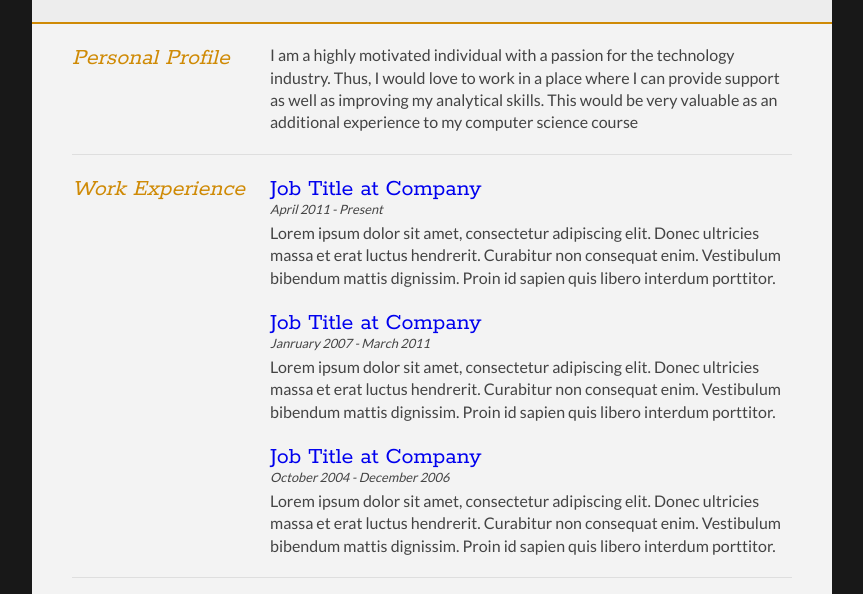
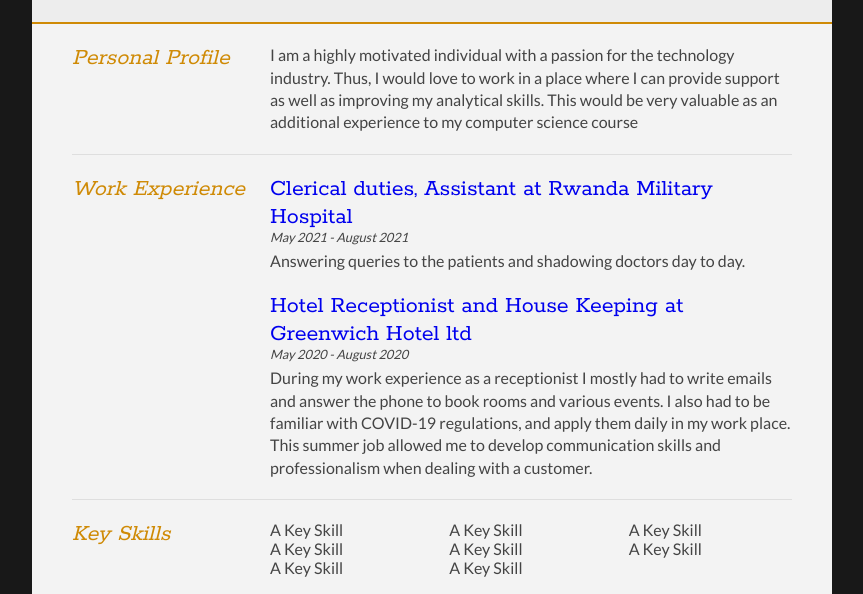
Before and after one commit to Tmp3st/Tmp3st.github.io, a plain HTML site: page index.html in a window 1280 px wide. Shown: the part 152-746 px from the top of the page, without its empty margins (208-1071 px from the left). Drawn offline with Linux system fonts and the light colour scheme.

Commit message:
Update index.html

```diff
--- a/index.html
+++ b/index.html
@@ -26,8 +26,8 @@
 		<div id="contactDetails" class="quickFade delayFour">
 			<ul>
 				<li>Email: <a href="mailto:mudesandro@gmail.com" target="_blank">mudesandro@gmail.com</a></li>
-				<li>w: <a href= </a></li>
-				<li>Mobile: 07597298800 </li>
+				<li>w: <a href= </a> </li>
+				<li>Mobile: 07597298800</li>
 			</ul>
 		</div>
 		<div class="clear"></div>
@@ -55,22 +55,17 @@
 
 			<div class="sectionContent">
 				<article>
-					<h2>Job Title at Company</h2>
-					<p class="subDetails">April 2011 - Present</p>
-					<p>Lorem ipsum dolor sit amet, consectetur adipiscing elit. Donec ultricies massa et erat luctus hendrerit. Curabitur non consequat enim. Vestibulum bibendum mattis dignissim. Proin id sapien quis libero interdum porttitor.</p>
+					<h2>Clerical duties, Assistant at Rwanda Military Hospital</h2>
+					<p class="subDetails">May 2021 - August 2021 </p>
+					<p>Answering queries to the patients and shadowing doctors day to day.</p>
 				</article>
 
 				<article>
-					<h2>Job Title at Company</h2>
-					<p class="subDetails">Janruary 2007 - March 2011</p>
-					<p>Lorem ipsum dolor sit amet, consectetur adipiscing elit. Donec ultricies massa et erat luctus hendrerit. Curabitur non consequat enim. Vestibulum bibendum mattis dignissim. Proin id sapien quis libero interdum porttitor.</p>
+					<h2>Hotel Receptionist and House Keeping at Greenwich Hotel ltd</h2>
+					<p class="subDetails">May 2020 - August 2020</p>
+					<p>During my work experience as a receptionist I mostly had to write emails and answer the phone to book rooms and various events. I also had to be familiar with COVID-19 regulations, and apply them daily in my work place. This summer job allowed me to develop communication skills and professionalism when dealing with a customer.</p>
 				</article>
 
-				<article>
-					<h2>Job Title at Company</h2>
-					<p class="subDetails">October 2004 - December 2006</p>
-					<p>Lorem ipsum dolor sit amet, consectetur adipiscing elit. Donec ultricies massa et erat luctus hendrerit. Curabitur non consequat enim. Vestibulum bibendum mattis dignissim. Proin id sapien quis libero interdum porttitor.</p>
-				</article>
 			</div>
 			<div class="clear"></div>
 		</section>
```
